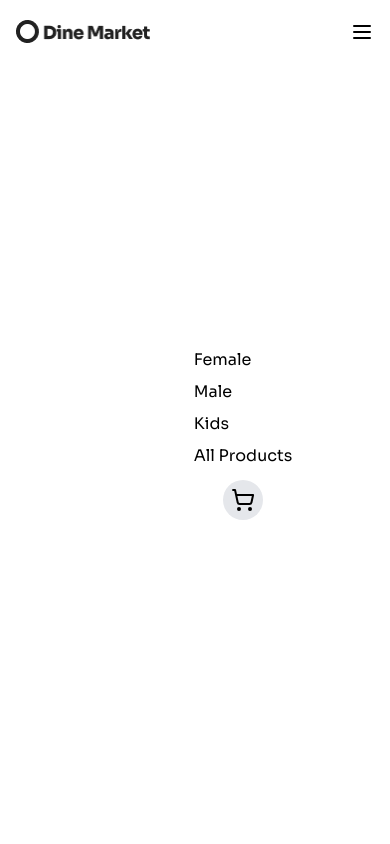
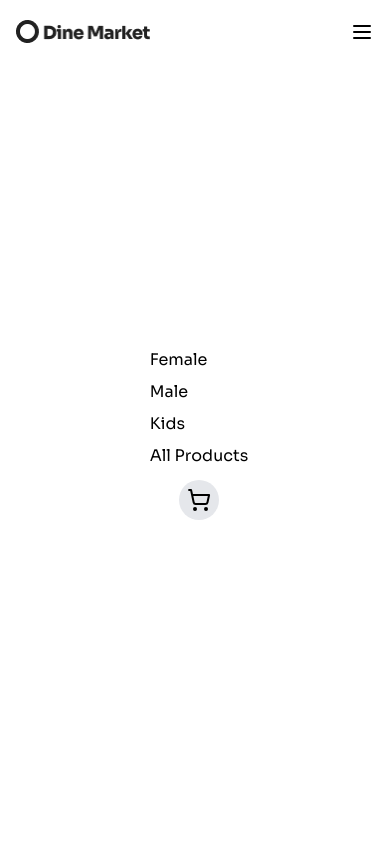
Before and after one commit to safeer5454/Hackathon-Panaverse, a Next.js app: page / in a window 390 px wide. Both pictures are taken after a click on the icon 362 px from the left and 32 px from the top of the page. Shown: the top 844 px of the page. Built offline with nearby package versions, Linux system fonts and the light colour scheme.

Commit message:
fix:navbar UI Issue

```diff
--- a/src/Component/layout/Header.tsx
+++ b/src/Component/layout/Header.tsx
@@ -37,7 +37,7 @@ const Header: React.FC<HeaderProps> = () => {
       </div>
       {/* </div> */}
       <div
-        className={` lg:flex-1  items-center  pl-24 lg:justify-between ${
+        className={` lg:flex-1  items-center pl-0 lg:pl-24 lg:justify-between ${
           navbar
             ? "flex lg:flex-row flex-1  pl-2 flex-col justify-center   space-y-3"
             : "hidden lg:flex "
```
